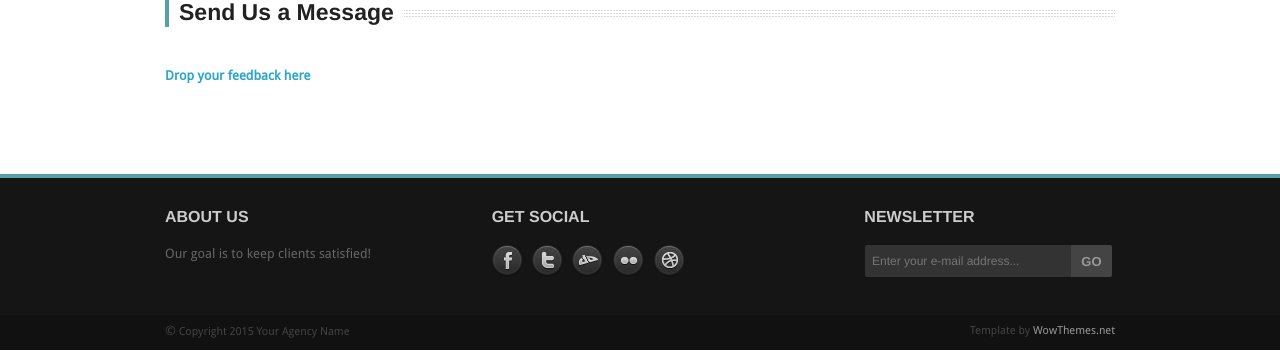
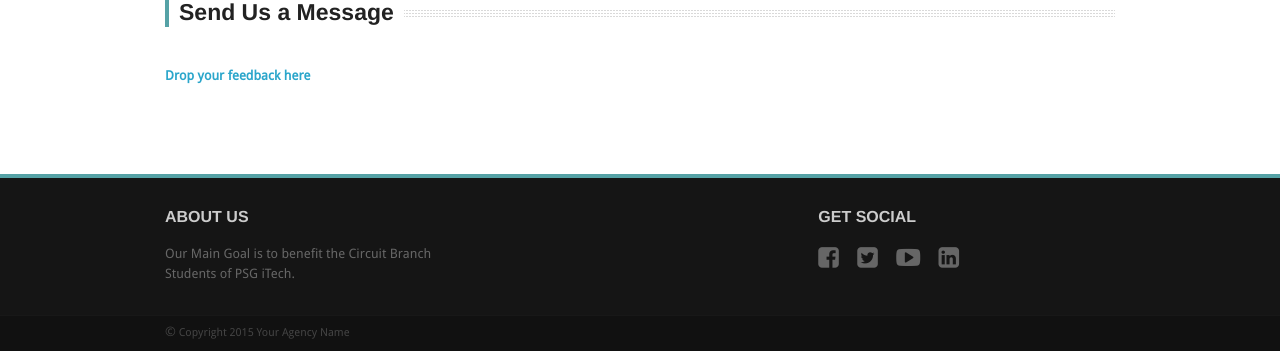
Before and after one commit to DepartmentProject/department_webapp, a Django app: page /contact in a window 1280 px wide. Shown: the part 1380-1731 px from the top of the page. Run offline with Django 3.2, Linux system fonts and the light colour scheme.

Commit message:
contact changes

```diff
--- a/department_project/templates/contact.html
+++ b/department_project/templates/contact.html
@@ -73,7 +73,7 @@
 			</ul>-->
 			</li>
 			<li>
-			<a href="#">Helpdesk</a>
+			<a href="#">Help</a>
 			<!--
 			<ul>
 				<li><a href="about.html">About us</a></li>
@@ -257,27 +257,17 @@
 	</p>
 	<div class="four columns">
 		<h1>ABOUT US</h1>
-		 Our goal is to keep clients satisfied!
+		Our Main Goal is to benefit the Circuit Branch Students of PSG iTech.
 	</div>
 	<div class="four columns">
 		<h1>GET SOCIAL</h1>
-		<a class="social facebook" href="#"></a>
-		<a class="social twitter" href="#"></a>
-		<a class="social deviantart" href="#"></a>
-		<a class="social flickr" href="#"></a>
-		<a class="social dribbble" href="#"></a>
+		<a href="https://www.facebook.com/psgitar"><i class="fa fa-facebook-square fa-2x"></i></a>&emsp;&ensp;
+		<a href="https://twitter.com/psgitarofficial"><i class="fa fa-twitter-square fa-2x"></i></a>&emsp;&ensp;
+		<a href="https://www.youtube.com/channel/UCKKixBjQDWjYAFS0MKgYlSg"><i class="fa fa-youtube-play fa-2x"></i></a>&emsp;&ensp;
+		<a href="https://in.linkedin.com/in/psgitar"><i class="fa fa-linkedin-square fa-2x"></i></a>&emsp;&ensp;
+
 	</div>
-	<div class="four columns">
-		<h1 class="newsmargin">NEWSLETTER</h1>
-		<div class="row collapse newsletter floatright">
-			<div class="ten mobile-three columns">
-				<input type="text" class="nomargin" placeholder="Enter your e-mail address...">
-			</div>
-			<div class="two mobile-one columns">
-				<a href="#" class="postfix button expand">GO</a>
-			</div>
-		</div>
-	</div>
+
 	</footer>
 </div>
 <div class="copyright">
@@ -285,9 +275,7 @@
 		<div class="six columns">
 			 &copy;<span class="small"> Copyright 2015 Your Agency Name</span>
 		</div>
-		<div class="six columns">
-			<span class="small floatright"> Template by <a href="#">WowThemes.net</a></span>
-		</div>
+
 	</div>
 </div>
 <!-- JAVASCRIPTS
```
